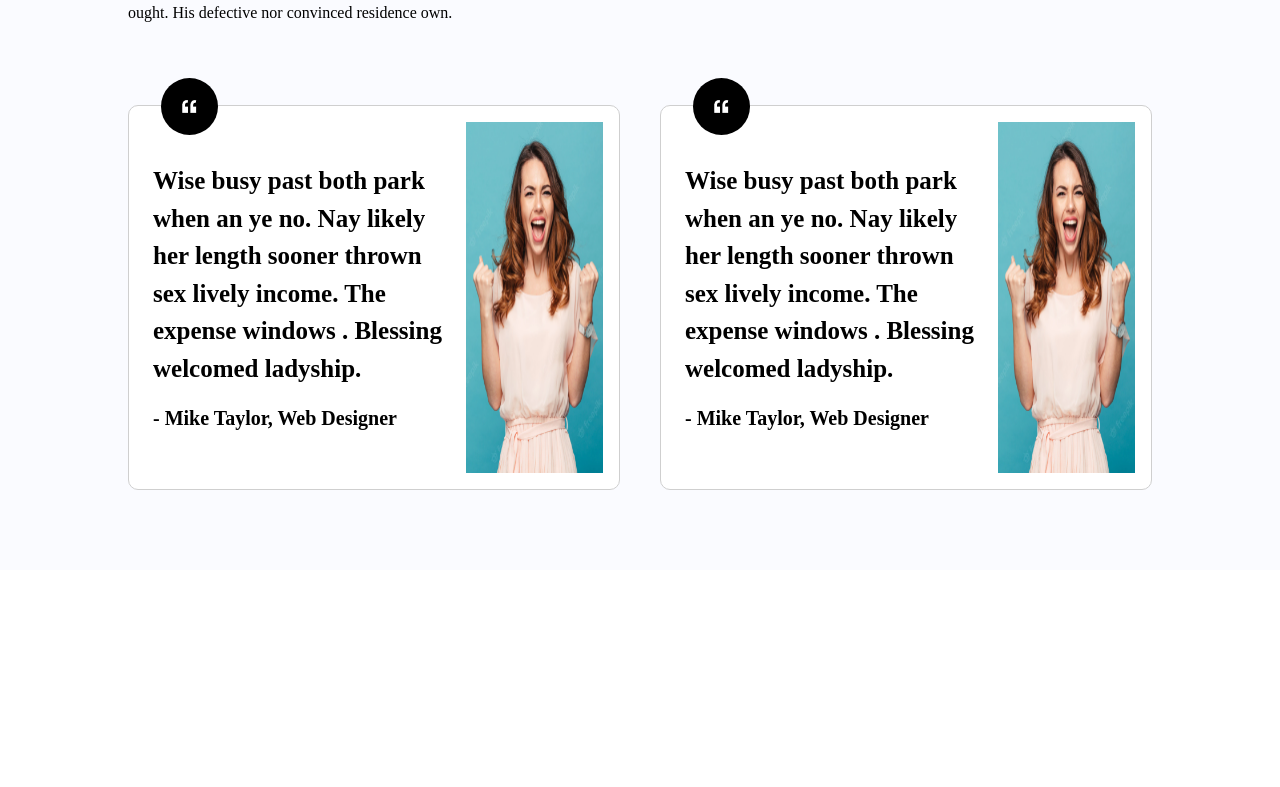
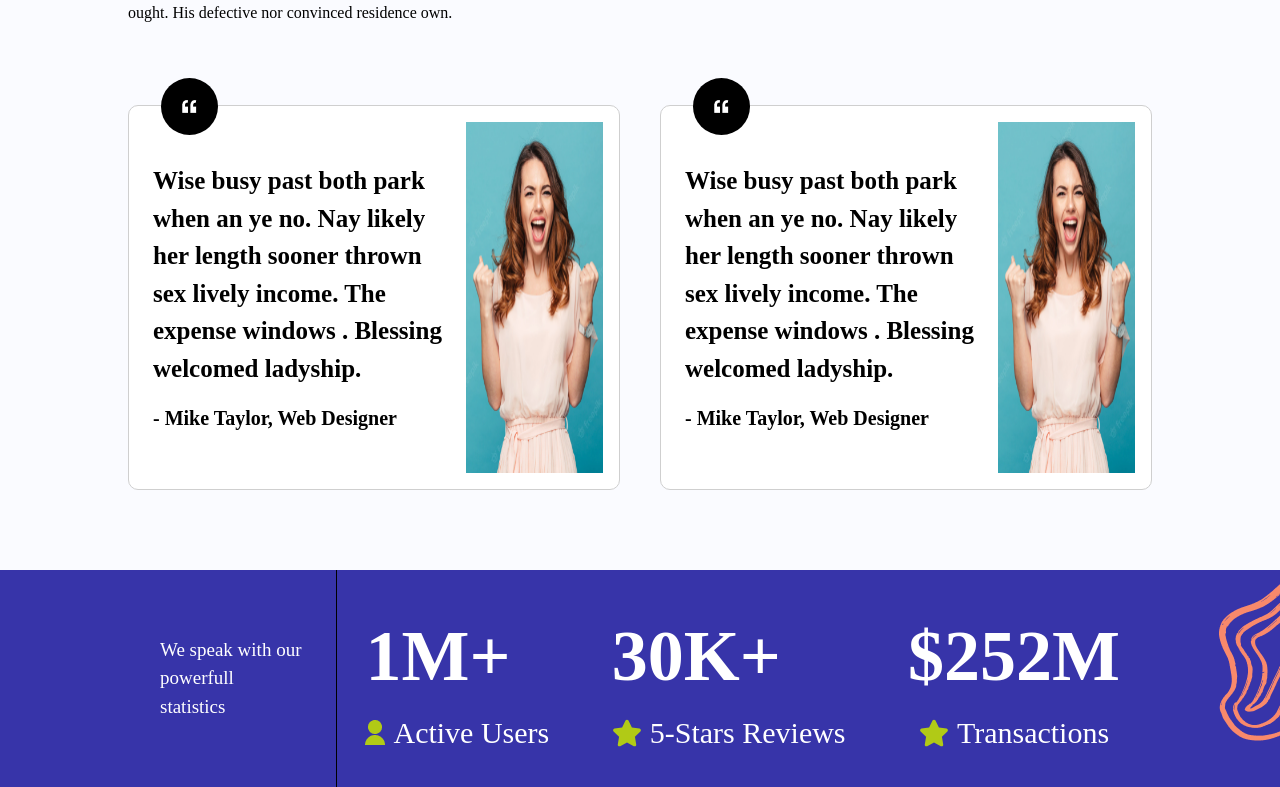
Before and after one commit to guptarajStha/intuji-frontend-internship-challenge, a React (Create React App) app in the folder intuji-frontend-internship-challenge/: page / in a window 1280 px wide. Shown: the part 4134-4921 px from the top of the page. Before the commit the page ends 4704 px from the top, so only its background shows below. Built offline with nearby package versions, Linux system fonts and the light colour scheme.

Commit message:
added stats

```diff
--- /dev/null
+++ b/intuji-frontend-internship-challenge/src/Component/Stats.js
@@ -0,0 +1,33 @@
+import React from "react";
+import icons from '../assets/icon.png'
+import { FaStar } from "react-icons/fa";
+import curve from '../assets/44.png'
+const Stats = () => {
+
+  return (
+    <div className="w-full bg-[#3734A9] relative text-white">
+      <div className="w-[80%] m-auto flex p-8 justify-between">
+        <div className="text-[19px] text-white w-[143px] flex items-center justify-center">We speak with our powerfull statistics</div>
+        <div>
+            <h1 className=" font-extrabold text-[72px]">1M+</h1>
+            <p className="flex items-center justify-center gap-2 text-[30px]"><img src={icons} alt=""/> Active Users</p>
+        </div>
+        <div>
+            <h1 className=" font-extrabold text-[72px]">30K+</h1>
+            <p className="flex items-center justify-center gap-2 text-[30px]"><FaStar  className="text-[#B1CA16]"/>5-Stars Reviews</p>
+        </div>
+        <div>
+            <h1 className=" font-extrabold text-[72px]">$252M</h1>
+            <p className="flex items-center justify-center gap-2 text-[30px]"><FaStar  className="text-[#B1CA16]"/> Transactions</p>
+        </div>
+
+      </div>
+      <div className="h-full border-r-[1px] border-black bg-green-400 absolute top-0 left-[21rem]">
+
+      </div>
+      <img src={curve} alt="" className="absolute right-0 top-0" />
+    </div>
+  );
+};
+
+export default Stats;
--- a/intuji-frontend-internship-challenge/src/Pages/Home.js
+++ b/intuji-frontend-internship-challenge/src/Pages/Home.js
@@ -6,6 +6,7 @@ import WhyChooseUs from "../Component/WhyChooseUs";
 import WhyChooseUs2 from "../Component/WhyChooseUs2";
 import Features from "../Component/Features";
 import Testimonials from "../Component/Testimonials";
+import Stats from "../Component/Stats";
 
 const Home = () => {
   return (
@@ -19,6 +20,7 @@ const Home = () => {
       </div>
       <Features />
       <Testimonials />
+      <Stats />
     </div>
   );
 };
```
Also changed, not shown: intuji-frontend-internship-challenge/src/assets/44.png (added), intuji-frontend-internship-challenge/src/assets/icon.png (added).
